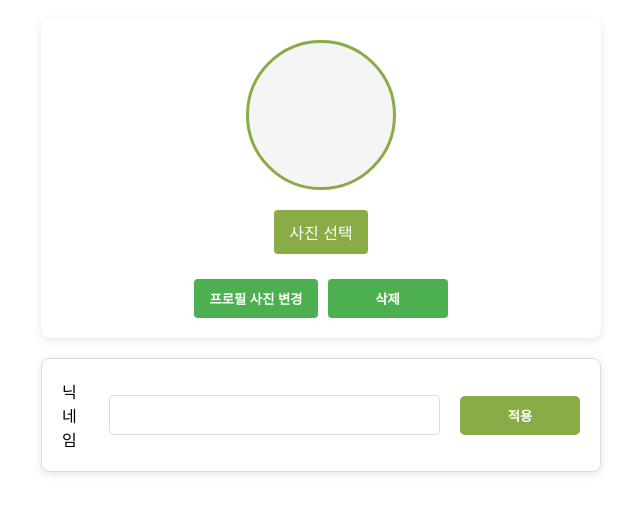
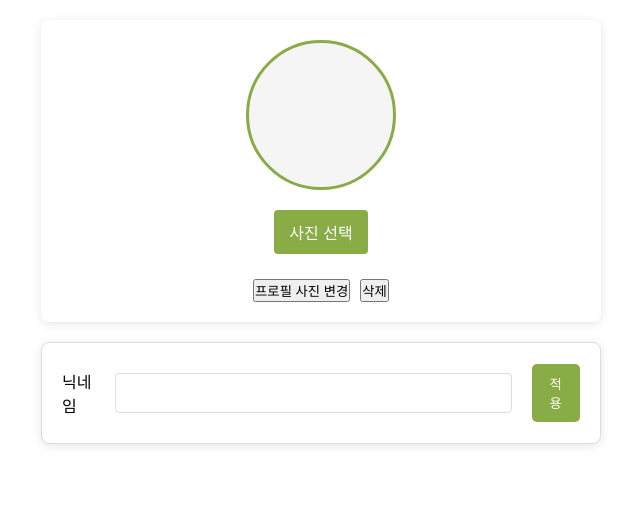
Before and after one commit to janghyun1019/GreenConnect, a React (Create React App) app in the folder src/greenconnect/: page /Profile in a window 1280 px wide. Shown: the top 512 px of the page, without its empty margins (319-959 px from the left). Built offline with nearby package versions, Linux system fonts and the light colour scheme.

Commit message:
button 태그에 css넣은것 주석처리함

```diff
--- a/src/greenconnect/src/mypage/css/Profile.css
+++ b/src/greenconnect/src/mypage/css/Profile.css
@@ -67,7 +67,7 @@
     justify-content: center;
 }
 
-button {
+/* button {
     background-color: #89AC46;
     color: white;
     border: none;
@@ -78,11 +78,11 @@ button {
     font-weight: 500;
     width: auto;
     min-width: 120px;
-}
+} */
 
-button:hover {
+/* button:hover {
     background-color: #77963d;
-}
+} */
 
 .card input[type="text"] {
     width: 100%;
--- a/src/greenconnect/src/mypage/css/UserInfo.css
+++ b/src/greenconnect/src/mypage/css/UserInfo.css
@@ -38,7 +38,7 @@
     border-radius: 4px;
 }
 
-button {
+/* button {
     background-color: #4CAF50;
     color: white;
     border: none;
@@ -50,4 +50,4 @@ button {
 
 button:hover {
     background-color: #45a049;
-}
+} */
```
